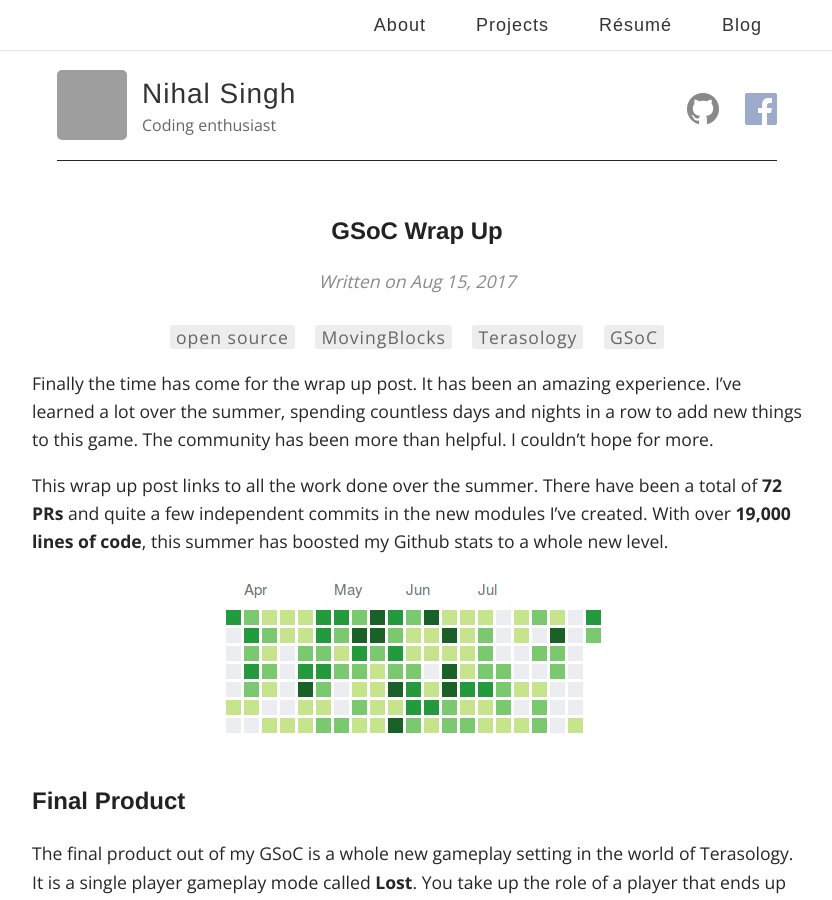
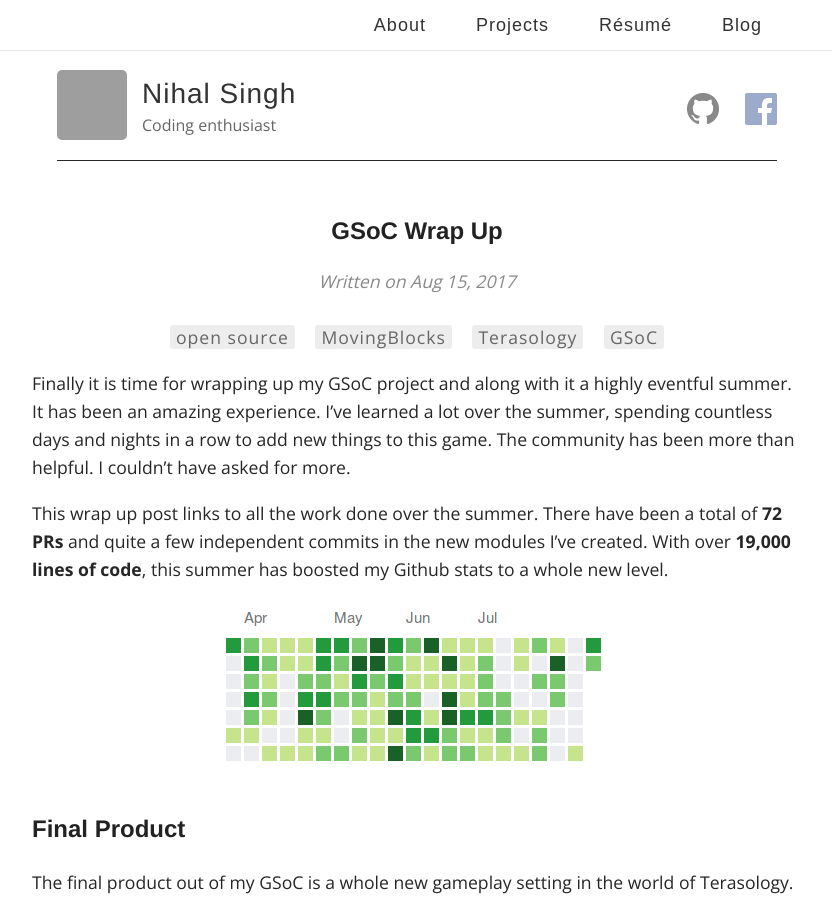
Before and after one commit to nihal111/nihal111.github.io, a Jekyll site: the page built from _posts/2017-08-15-GSoC-wrap-up.markdown, in a window 1280 px wide and 900 px high. Shown: the whole window, without its empty margins (223-1055 px from the left). Built offline with Jekyll 4.4.1, drawn with Linux system fonts in a browser that asks for light colours; some web fonts are replaced; comment, search, counter and statistics services are not loaded; grey boxes are pictures that could not be loaded.

Commit message:
Slight edit

```diff
--- a/_posts/2017-08-15-GSoC-wrap-up.markdown
+++ b/_posts/2017-08-15-GSoC-wrap-up.markdown
@@ -52,7 +52,7 @@ return $collapsiblecontent.is(":visible")   ? "- " : "+ ";
 
 </script>
 
-Finally the time has come for the wrap up post. It has been an amazing experience. I've learned a lot over the summer, spending countless days and nights in a row to add new things to this game. The community has been more than helpful. I couldn't hope for more.
+Finally it is time for wrapping up my GSoC project and along with it a highly eventful summer. It has been an amazing experience. I've learned a lot over the summer, spending countless days and nights in a row to add new things to this game. The community has been more than helpful. I couldn't have asked for more.
 
 This wrap up post links to all the work done over the summer. There have been a total of **72 PRs** and quite a few independent commits in the new modules I've created. With over **19,000 lines of code**, this summer has boosted my Github stats to a whole new level.
 
```
Also changed, not shown: 1 other file.
